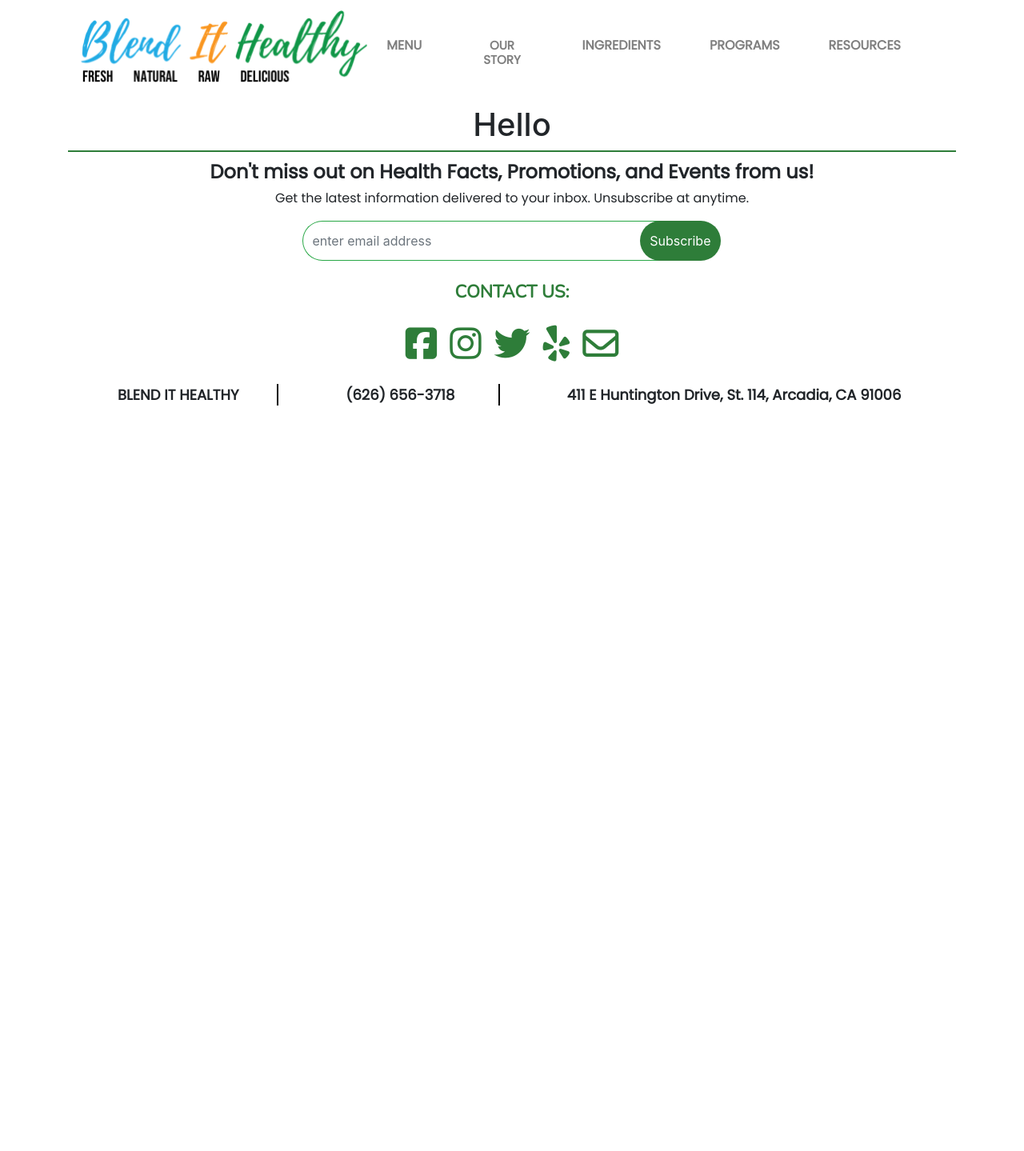
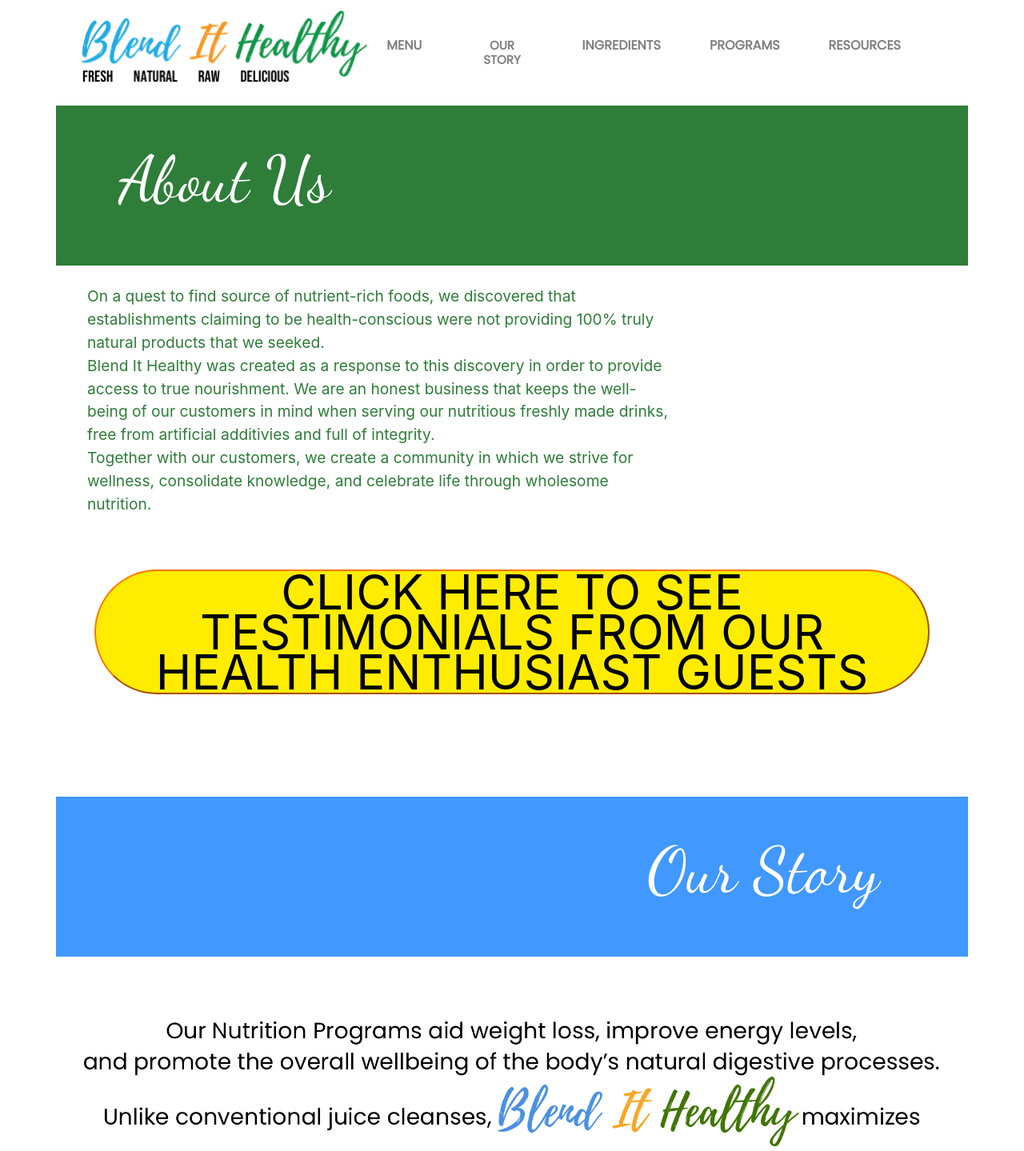
Before and after one commit to clam1987/BlendItHealthy, a React (Create React App) app in the folder client/: page /aboutus in a window 1280 px wide. Shown: the top 1439 px of the page at 80% size. Before the commit the page ends 800 px from the top, so only its background shows below. Built offline with nearby package versions, Linux system fonts and the light colour scheme.

Commit message:
Added AboutUs Page, Fixed styling on HomePage and components

```diff
--- a/client/src/components/Banner/Banner.css
+++ b/client/src/components/Banner/Banner.css
@@ -1,4 +1,5 @@
 .banner {
+  /* height: fit-content; */
   height: auto;
   width: 100%;
   background-color: #2e7d39;
@@ -11,6 +12,7 @@
   font-family: "Poppins", sans-serif;
   font-size: 1rem;
   padding: 1rem;
+  padding-top: 2.5rem;
   text-align: left;
 }
 
@@ -24,4 +26,5 @@
 
 .bannerImg {
   width: 100%;
+  height: 226px;
 }
--- a/client/src/components/Banner/Banner.js
+++ b/client/src/components/Banner/Banner.js
@@ -3,8 +3,8 @@
 
 let Banner = props => {
   return (
-    <div className="container-fluid px-0">
-      <div className="row">
+    // <div className="container-fluid px-0">
+      <div className="row bannerRow">
         <div className="col-sm-8 banner">
           <p className="bannerText" align="justify">
             <span className="firstWord">{props.h1}</span> {props.message}
@@ -18,7 +18,7 @@
           />
         </div>
       </div>
-    </div>
+    // </div>
   );
 };
 
--- a/client/src/pages/AboutUs/AboutUs.css
+++ b/client/src/pages/AboutUs/AboutUs.css
@@ -1,4 +1,63 @@
 .aboutUs {
     font-family: 'Dancing Script', cursive;
     color: white;
+    font-size: 80px;
+    text-align: left;
+    padding-left: 4rem;
 }
+
+#banner2 {
+    background-color: #2E7D39;
+    padding-top: 2rem;
+    padding-bottom: 2rem;
+}
+
+.aboutUsText {
+    text-align: left;
+    font-size: 1.2rem;
+    color: #2E7D39;
+    margin-bottom: 0;
+}
+
+#bottomMargin {
+    margin-bottom: 1em;
+}
+
+#textContainer {
+    margin-top: 1.5em;
+    margin-left: 1.5em;
+}
+
+#testBtn {
+    font-size: 60px;
+    line-height: 50px;
+    background-color: #FFEC00;
+    border-color: #FF7600;
+    margin: 3rem;
+}
+
+#testBtn:before {
+    border-color: #FFB000;
+}
+#banner3{
+    background-color: #4198FF;
+    padding-top: 2rem;
+    padding-bottom: 2rem;
+    margin-bottom: 5rem;
+    margin-top: 5rem;
+}
+
+#botBanner {
+    font-size: 80px;
+    text-align: right !important;
+    padding-right: 6rem;
+}
+
+#botImg {
+    height: 100%;
+    width: 100%;
+}
+
+#botImgDiv {
+    margin-bottom: 10em;
+}
--- a/client/src/pages/AboutUs/AboutUs.js
+++ b/client/src/pages/AboutUs/AboutUs.js
@@ -1,9 +1,40 @@
 import React from "react";
 import "../AboutUs/AboutUs.css"
+// Temp banner image
+import pic from "../../assets/images/OurProgram.png"
+
+
+
 
 let AboutUs = () => {
     return (
-        <h1>Hello</h1>
+        <>
+        <div className="row">
+            <div className="col-sm" id="banner2">
+                <p className="aboutUs">About Us</p>
+            </div>
+        </div>
+            <div className="row">
+                <div className="col-sm-8" id="textContainer">
+                <p className="aboutUsText">On a quest to find source of nutrient-rich foods, we discovered that establishments claiming to be health-conscious were not providing 100% truly natural products that we seeked.</p>
+                <p className="aboutUsText">Blend It Healthy was created as a response to this discovery in order to provide access to true nourishment. We are an honest business that keeps the well-being of our customers in mind when serving our nutritious freshly made drinks, free from artificial additivies and full of integrity.</p>
+                <p className="aboutUsText" id="bottomMargin">Together with our customers, we create a community in which we strive for wellness, consolidate knowledge, and celebrate life through wholesome nutrition.</p>
+                </div>
+            </div>
+            <div className="row">
+                <button className="button badge-pill" id="testBtn">CLICK HERE TO SEE TESTIMONIALS FROM OUR HEALTH ENTHUSIAST GUESTS</button>
+            </div>
+            <div className="row">
+            <div className="col-sm" id="banner3">
+                <p className="aboutUs" id="botBanner">Our Story</p>
+            </div>
+            </div>
+            <div className="row">
+                <div className="col-sm" id="botImgDiv">
+                    <img src={pic} alt="" id="botImg" />
+                </div>
+            </div>
+        </>
     )
 };
 
```
Also changed, not shown: client/src/assets/images/OurProgram.png (added).
